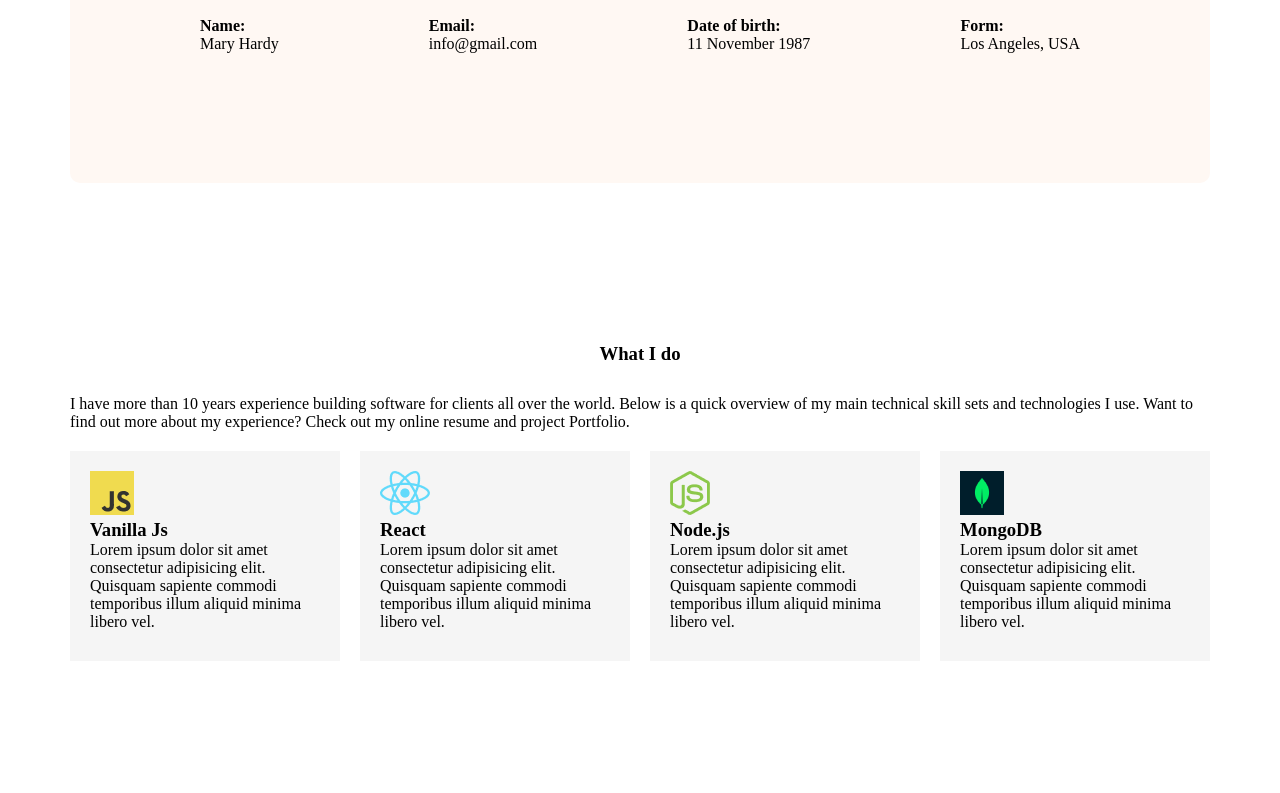
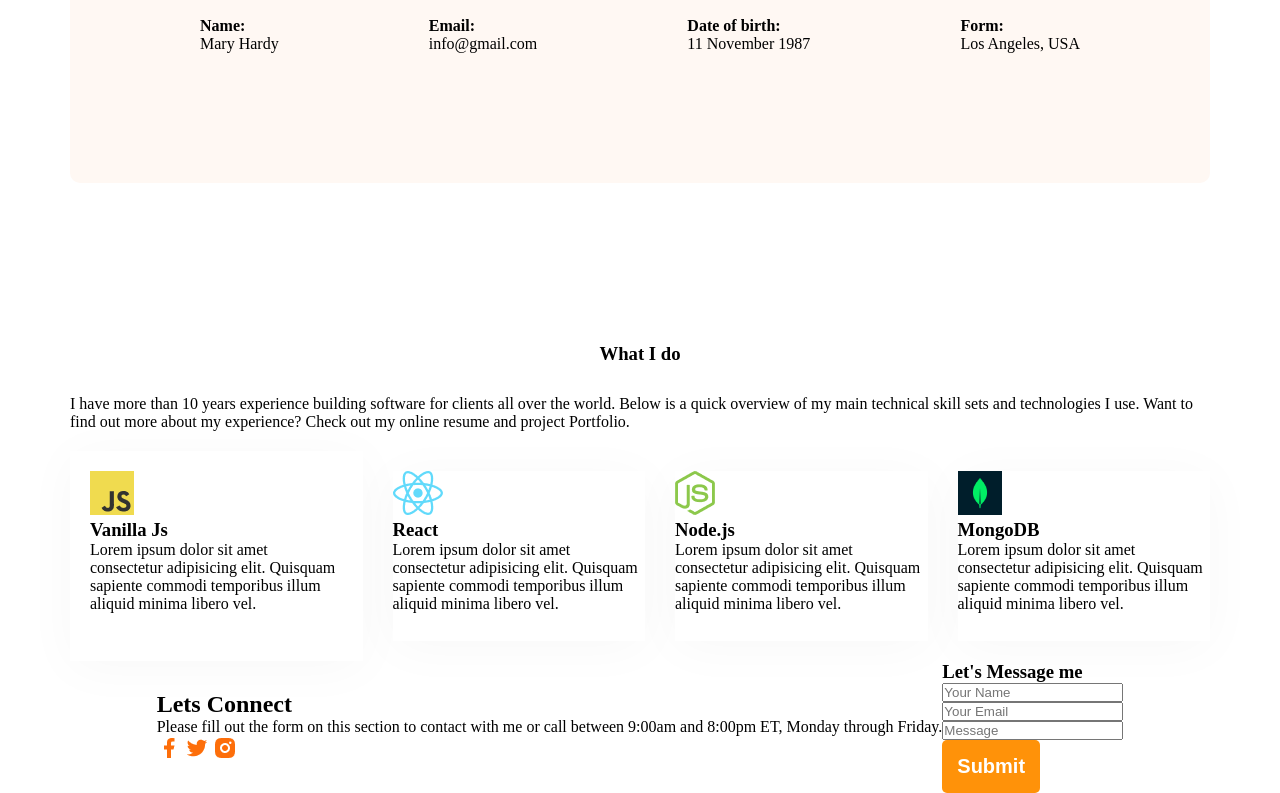
Before and after one commit to meizan2142/Portfolio-Website, a plain HTML site: page index.html in a window 1280 px wide. Shown: the part 1268-2061 px from the top of the page. Before the commit the page ends 1929 px from the top, so only its background shows below. Drawn offline with Linux system fonts and the light colour scheme.

Commit message:
I have completed my portfolio Website

```diff
--- a/index.html
+++ b/index.html
@@ -82,7 +82,26 @@
         </section>
     </main>
     <footer>
-
+        <section class="footer">
+            <div class="connect">
+                <h2>Lets Connect</h2>
+                <p>Please fill out the form on this section to contact with me or call between 9:00am and 8:00pm ET, Monday through Friday.</p>
+                <div class="icons">
+                    <img src="icons/facebook.png" alt="">
+                    <img src="icons/twitter.png" alt="">
+                    <img src="icons/insta.png" alt="">
+                </div>
+            </div>
+            <div class="form">
+                <h3>Let's Message me</h3>
+                <input type="text" placeholder="Your Name">
+                <input type="email" name="" id="" placeholder="Your Email">
+                <input type="message" placeholder="Message">
+                <button class="btn-primary">
+                    Submit
+                </button>
+            </div>
+        </section>
     </footer>
 </body>
 </html>
--- a/styles.css
+++ b/styles.css
@@ -126,28 +126,49 @@ main {
     justify-content: space-between;
     align-items: center;
     margin-top: 20px;
+    gap: 30px;
 }
 
 .skill1 {
     height: 170px;
-    background-color: whitesmoke;
-    margin-right: 20px;
+    background-color: white;
     padding: 20px 20px 20px 20px;
+    gap: 100px;
+    box-shadow: 0px 6px 50px 0px rgba(0, 0, 0, 0.03);
 }
 .skill2 {
     height: 170px;
-    background-color: whitesmoke;
-    margin-right: 20px;
-    padding: 20px 20px 20px 20px;
+    background-color: white;
+    box-shadow: 0px 6px 50px 0px rgba(0, 0, 0, 0.03);
 }
 .skill3 {
     height: 170px;
-    background-color: whitesmoke;
-    margin-right: 20px;
-    padding: 20px 20px 20px 20px;
+    background-color: white;
+    box-shadow: 0px 6px 50px 0px rgba(0, 0, 0, 0.03);
 }
 .skill4 {
     height: 170px;
-    background-color: whitesmoke;
-    padding: 20px 20px 20px 20px;
+    background-color: white;
+    box-shadow: 0px 6px 50px 0px rgba(0, 0, 0, 0.03);
 }
+
+.summary {
+    text-align: center;
+    margin-top: 100px;
+}
+
+.footer {
+    display: flex;
+    justify-content: center;
+    align-items: center;
+}
+
+.form {
+}
+
+.form input {
+    display: flex;
+    justify-content: center;
+    align-items: center;
+    gap: 20px;
+}
```
